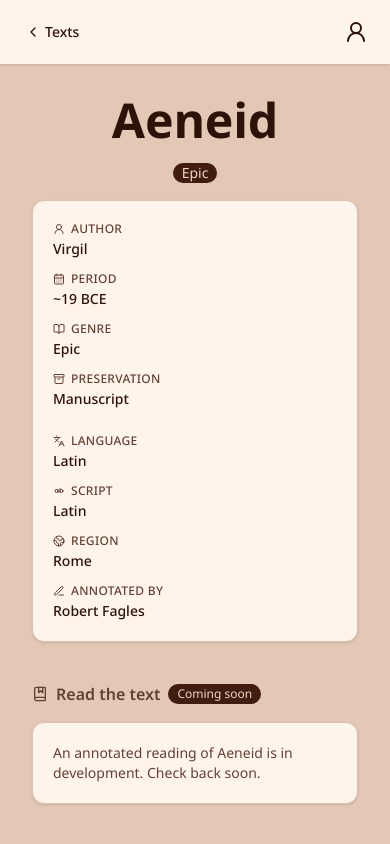
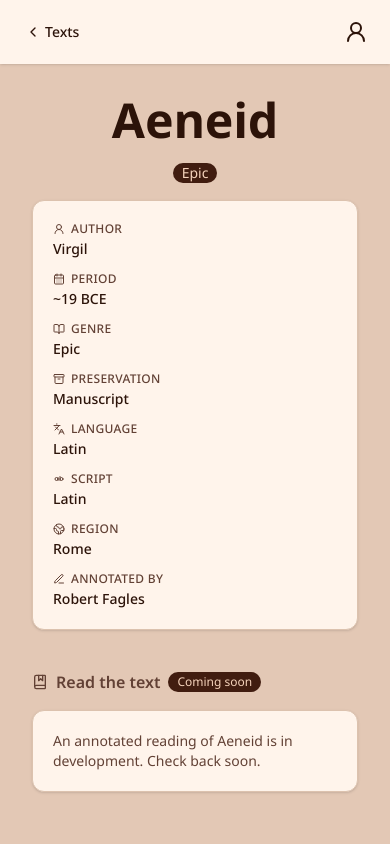
Before and after one commit to glotticaorg/glottica-frontend, a SvelteKit app: page /texts/aeneid in a window 390 px wide. Shown: the top 844 px of the page. Built offline with nearby package versions, Linux system fonts and the light colour scheme.

Commit message:
Refactoring and minor UI fixes

```diff
--- /dev/null
+++ b/src/lib/components/DetailItem.svelte
@@ -0,0 +1,24 @@
+<script lang="ts">
+import type { Component, Snippet } from 'svelte';
+import type { LucideProps } from '@lucide/svelte';
+
+let {
+	icon: Icon,
+	label,
+	children,
+}: {
+	icon: Component<LucideProps>;
+	label: string;
+	children: Snippet;
+} = $props();
+</script>
+
+<div class="flex flex-col gap-0.5">
+	<dt class="flex items-center gap-1.5 text-xs font-medium text-muted-foreground uppercase tracking-wide">
+		<Icon class="size-3" />
+		{label}
+	</dt>
+	<dd class="text-sm font-medium">
+		{@render children()}
+	</dd>
+</div>
--- /dev/null
+++ b/src/lib/components/DetailsCard.svelte
@@ -0,0 +1,18 @@
+<script lang="ts">
+import type { Snippet } from 'svelte';
+import GridCard from './GridCard.svelte';
+
+let { left, right }: { left: Snippet; right: Snippet } = $props();
+</script>
+
+<GridCard>
+	<div class="flex flex-col sm:flex-row sm:gap-6">
+		<dl class="flex flex-col gap-3 sm:flex-1">
+			{@render left()}
+		</dl>
+		<div class="hidden sm:block w-px bg-border shrink-0"></div>
+		<dl class="flex flex-col gap-3 sm:flex-1 mt-3 sm:mt-0">
+			{@render right()}
+		</dl>
+	</div>
+</GridCard>
--- a/src/routes/calendar/[event]/+page.svelte
+++ b/src/routes/calendar/[event]/+page.svelte
@@ -1,6 +1,7 @@
 <script lang="ts">
 import { CalendarDays, Clock, MapPin, Tag, Users } from '@lucide/svelte';
-import GridCard from '$lib/components/GridCard.svelte';
+import DetailItem from '$lib/components/DetailItem.svelte';
+import DetailsCard from '$lib/components/DetailsCard.svelte';
 import LegalText from '$lib/components/LegalText.svelte';
 import PageMeta from '$lib/components/PageMeta.svelte';
 import PlainDocumentHeader from '$lib/components/PlainDocumentHeader.svelte';
@@ -23,47 +24,20 @@ const { event } = $derived(data);
 <LegalText>
 	<!-- Details card -->
 	<section class="mb-10">
-		<GridCard>
-			<div class="flex flex-col sm:flex-row gap-6">
-				<dl class="flex flex-col gap-3 flex-1">
-					<div class="flex flex-col gap-0.5">
-						<dt class="flex items-center gap-1.5 text-xs font-medium text-muted-foreground uppercase tracking-wide">
-							<CalendarDays class="size-3" />
-							Date
-						</dt>
-						<dd class="text-sm font-medium">
-							<time datetime={event.date}>{formatEventDate(event.date)}</time>
-						</dd>
-					</div>
-					<div class="flex flex-col gap-0.5">
-						<dt class="flex items-center gap-1.5 text-xs font-medium text-muted-foreground uppercase tracking-wide">
-							<Clock class="size-3" />
-							Time
-						</dt>
-						<dd class="text-sm font-medium">{event.time}</dd>
-					</div>
-				</dl>
-				<div class="hidden sm:block w-px bg-border shrink-0"></div>
-				<dl class="flex flex-col gap-3 flex-1">
-					<div class="flex flex-col gap-0.5">
-						<dt class="flex items-center gap-1.5 text-xs font-medium text-muted-foreground uppercase tracking-wide">
-							<MapPin class="size-3" />
-							Location
-						</dt>
-						<dd class="text-sm font-medium">{event.location}</dd>
-					</div>
-					{#if event.organizer}
-						<div class="flex flex-col gap-0.5">
-							<dt class="flex items-center gap-1.5 text-xs font-medium text-muted-foreground uppercase tracking-wide">
-								<Users class="size-3" />
-								Organiser
-							</dt>
-							<dd class="text-sm font-medium">{event.organizer}</dd>
-						</div>
-					{/if}
-				</dl>
-			</div>
-		</GridCard>
+		<DetailsCard>
+			{#snippet left()}
+				<DetailItem icon={CalendarDays} label="Date">
+					<time datetime={event.date}>{formatEventDate(event.date)}</time>
+				</DetailItem>
+				<DetailItem icon={Clock} label="Time">{event.time}</DetailItem>
+			{/snippet}
+			{#snippet right()}
+				<DetailItem icon={MapPin} label="Location">{event.location}</DetailItem>
+				{#if event.organizer}
+					<DetailItem icon={Users} label="Organiser">{event.organizer}</DetailItem>
+				{/if}
+			{/snippet}
+		</DetailsCard>
 	</section>
 
 	<!-- Abstract -->
--- a/src/routes/texts/[text]/+page.svelte
+++ b/src/routes/texts/[text]/+page.svelte
@@ -1,5 +1,7 @@
 <script lang="ts">
 import { Archive, BookMarked, BookOpen, CalendarDays, CaseLower, Earth, Languages, PenLine, UserRound } from '@lucide/svelte';
+import DetailItem from '$lib/components/DetailItem.svelte';
+import DetailsCard from '$lib/components/DetailsCard.svelte';
 import GridCard from '$lib/components/GridCard.svelte';
 import LegalText from '$lib/components/LegalText.svelte';
 import PageMeta from '$lib/components/PageMeta.svelte';
@@ -22,83 +24,34 @@ const { text, language, relatedScripts } = $derived(data);
 <LegalText>
 	<!-- Details card -->
 	<section class="mb-10">
-		<GridCard>
-			<div class="flex flex-col sm:flex-row gap-6">
-				<dl class="flex flex-col gap-3 flex-1">
-					<div class="flex flex-col gap-0.5">
-						<dt class="flex items-center gap-1.5 text-xs font-medium text-muted-foreground uppercase tracking-wide">
-							<UserRound class="size-3" />
-							Author
-						</dt>
-						<dd class="text-sm font-medium">{text.author}</dd>
-					</div>
-					<div class="flex flex-col gap-0.5">
-						<dt class="flex items-center gap-1.5 text-xs font-medium text-muted-foreground uppercase tracking-wide">
-							<CalendarDays class="size-3" />
-							Period
-						</dt>
-						<dd class="text-sm font-medium">{text.period}</dd>
-					</div>
-					<div class="flex flex-col gap-0.5">
-						<dt class="flex items-center gap-1.5 text-xs font-medium text-muted-foreground uppercase tracking-wide">
-							<BookOpen class="size-3" />
-							Genre
-						</dt>
-						<dd class="text-sm font-medium">{text.genre}</dd>
-					</div>
-					<div class="flex flex-col gap-0.5">
-						<dt class="flex items-center gap-1.5 text-xs font-medium text-muted-foreground uppercase tracking-wide">
-							<Archive class="size-3" />
-							Preservation
-						</dt>
-						<dd class="text-sm font-medium">{text.preservation}</dd>
-					</div>
-				</dl>
-				<div class="hidden sm:block w-px bg-border shrink-0"></div>
-				<dl class="flex flex-col gap-3 flex-1">
+		<DetailsCard>
+			{#snippet left()}
+				<DetailItem icon={UserRound} label="Author">{text.author}</DetailItem>
+				<DetailItem icon={CalendarDays} label="Period">{text.period}</DetailItem>
+				<DetailItem icon={BookOpen} label="Genre">{text.genre}</DetailItem>
+				<DetailItem icon={Archive} label="Preservation">{text.preservation}</DetailItem>
+			{/snippet}
+			{#snippet right()}
 				{#if language}
-						<div class="flex flex-col gap-0.5">
-							<dt class="flex items-center gap-1.5 text-xs font-medium text-muted-foreground uppercase tracking-wide">
-								<Languages class="size-3" />
-								Language
-							</dt>
-							<dd class="text-sm font-medium">
+					<DetailItem icon={Languages} label="Language">
 						<a href="/learn/languages/{language.slug}" class="hover:text-primary transition-colors">{language.name}</a>
-							</dd>
-						</div>
+					</DetailItem>
 				{/if}
 				{#if relatedScripts.length > 0}
-						<div class="flex flex-col gap-0.5">
-							<dt class="flex items-center gap-1.5 text-xs font-medium text-muted-foreground uppercase tracking-wide">
-								<CaseLower class="size-3" />
-								{relatedScripts.length === 1 ? 'Script' : 'Scripts'}
-							</dt>
-							<dd class="flex flex-col gap-0.5">
+					<DetailItem icon={CaseLower} label={relatedScripts.length === 1 ? 'Script' : 'Scripts'}>
+						<span class="flex flex-col gap-0.5">
 							{#each relatedScripts as script}
-									<a href="/learn/scripts/{script.slug}" class="text-sm font-medium hover:text-primary transition-colors">{script.name}</a>
+								<a href="/learn/scripts/{script.slug}" class="hover:text-primary transition-colors">{script.name}</a>
 							{/each}
-							</dd>
-						</div>
+						</span>
+					</DetailItem>
 				{/if}
-					<div class="flex flex-col gap-0.5">
-						<dt class="flex items-center gap-1.5 text-xs font-medium text-muted-foreground uppercase tracking-wide">
-							<Earth class="size-3" />
-							Region
-						</dt>
-						<dd class="text-sm font-medium">{text.region}</dd>
-					</div>
+				<DetailItem icon={Earth} label="Region">{text.region}</DetailItem>
 				{#if text.annotator}
-						<div class="flex flex-col gap-0.5">
-							<dt class="flex items-center gap-1.5 text-xs font-medium text-muted-foreground uppercase tracking-wide">
-								<PenLine class="size-3" />
-								Annotated by
-							</dt>
-							<dd class="text-sm font-medium">{text.annotator}</dd>
-						</div>
+					<DetailItem icon={PenLine} label="Annotated by">{text.annotator}</DetailItem>
 				{/if}
-				</dl>
-			</div>
-		</GridCard>
+			{/snippet}
+		</DetailsCard>
 	</section>
 
 	<!-- Reading -->
```
Also changed, not shown: 2 other files (tests, documents, lock files or other folders). Lines whose indentation alone changed are shown as unchanged.
